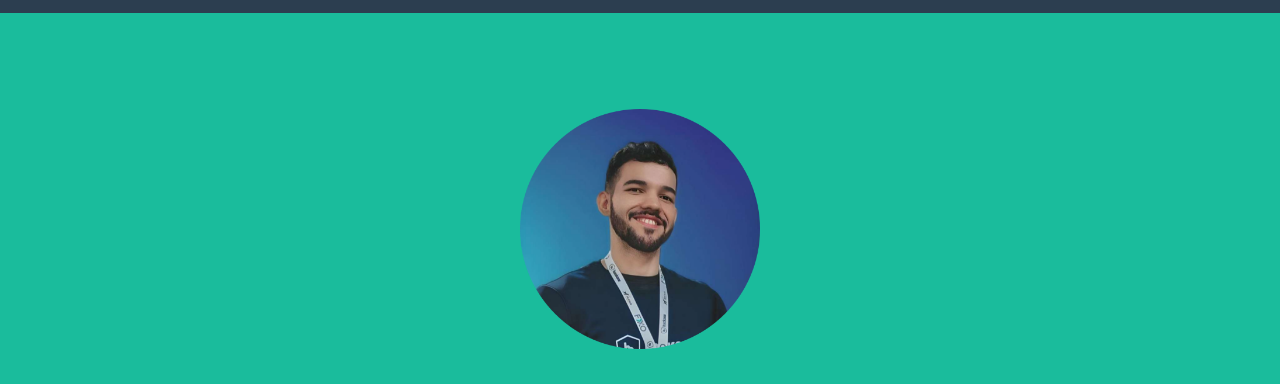
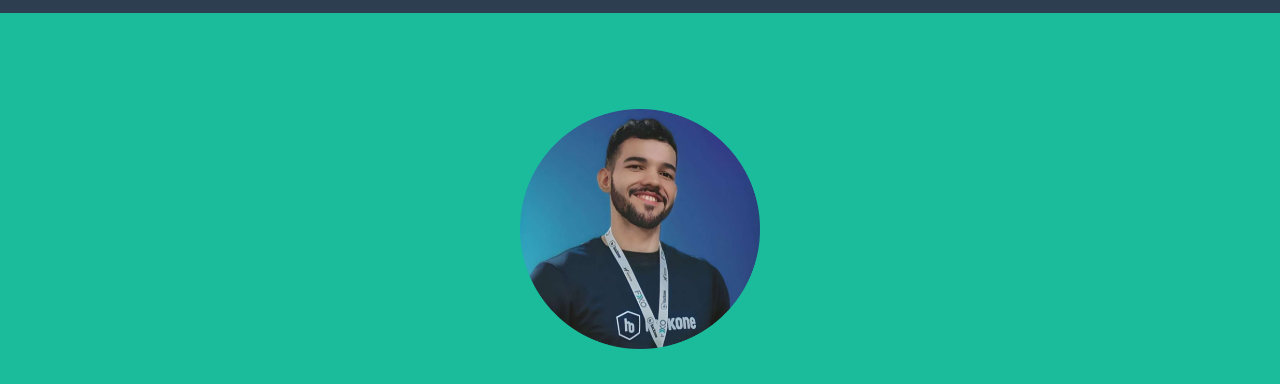
Before and after one commit to BielZucoloto/BielZucoloto.github.io, a plain HTML site: page index.html in a window 1280 px wide. Shown: the part 91-475 px from the top of the page. Drawn offline with nearby package versions, Linux system fonts and the light colour scheme.

Commit message:
Update index.html

```diff
--- a/index.html
+++ b/index.html
@@ -37,7 +37,7 @@
         <header class="masthead bg-primary text-white text-center">
             <div class="container d-flex align-items-center flex-column">
                 <!-- Masthead Avatar Image-->
-                <img class="masthead-avatar mb-5" src="assets/img/Imagem1.png" alt="..." />
+                <img class="masthead-avatar mb-5" src="assets/img/Imagem3.png" alt="..." />
                 <!-- Masthead Heading-->
                 <h1 class="masthead-heading text-uppercase mb-0">Gabriel Aparecido Zucoloto</h1>
                 <!-- Icon Divider-->
```
